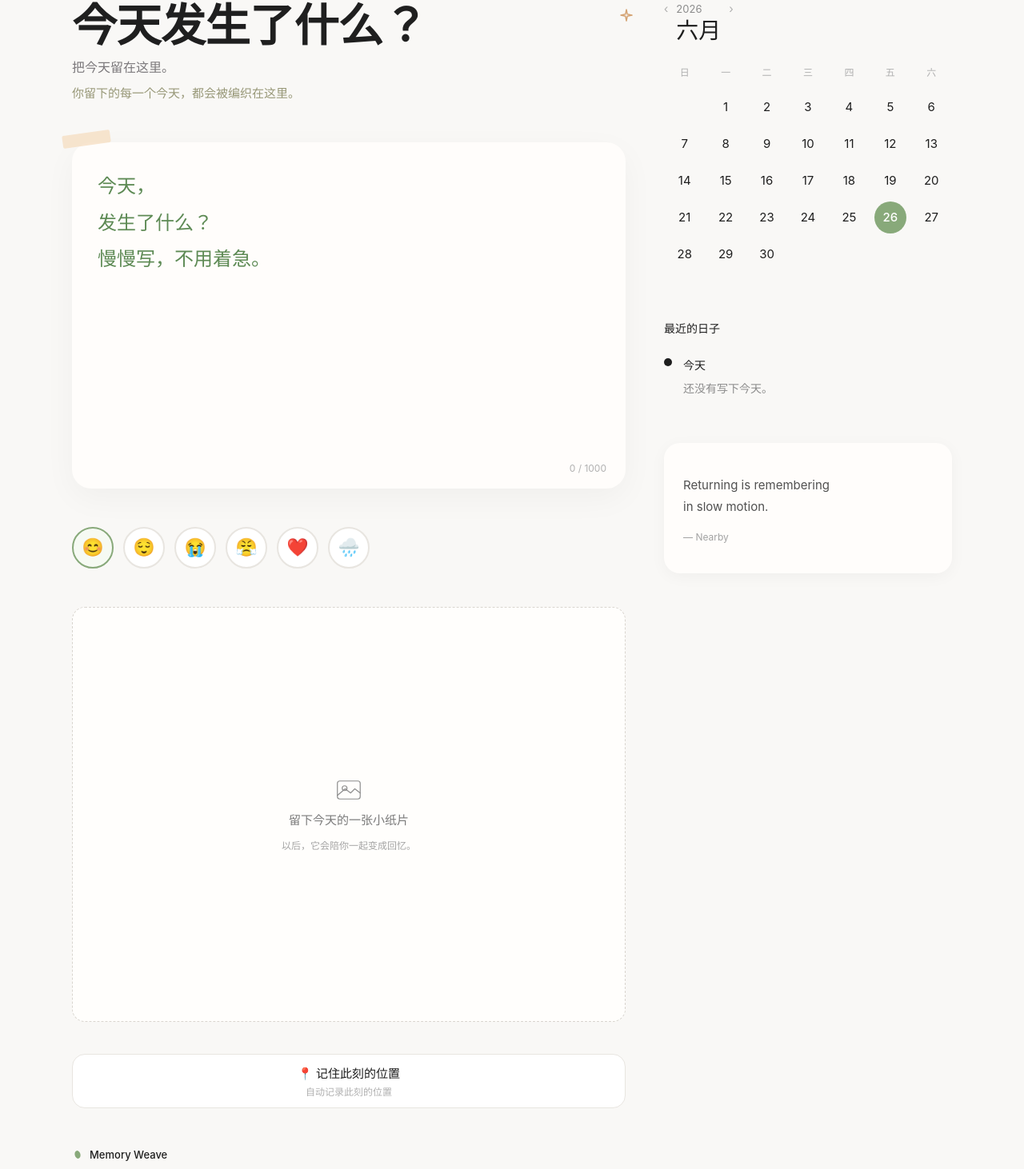
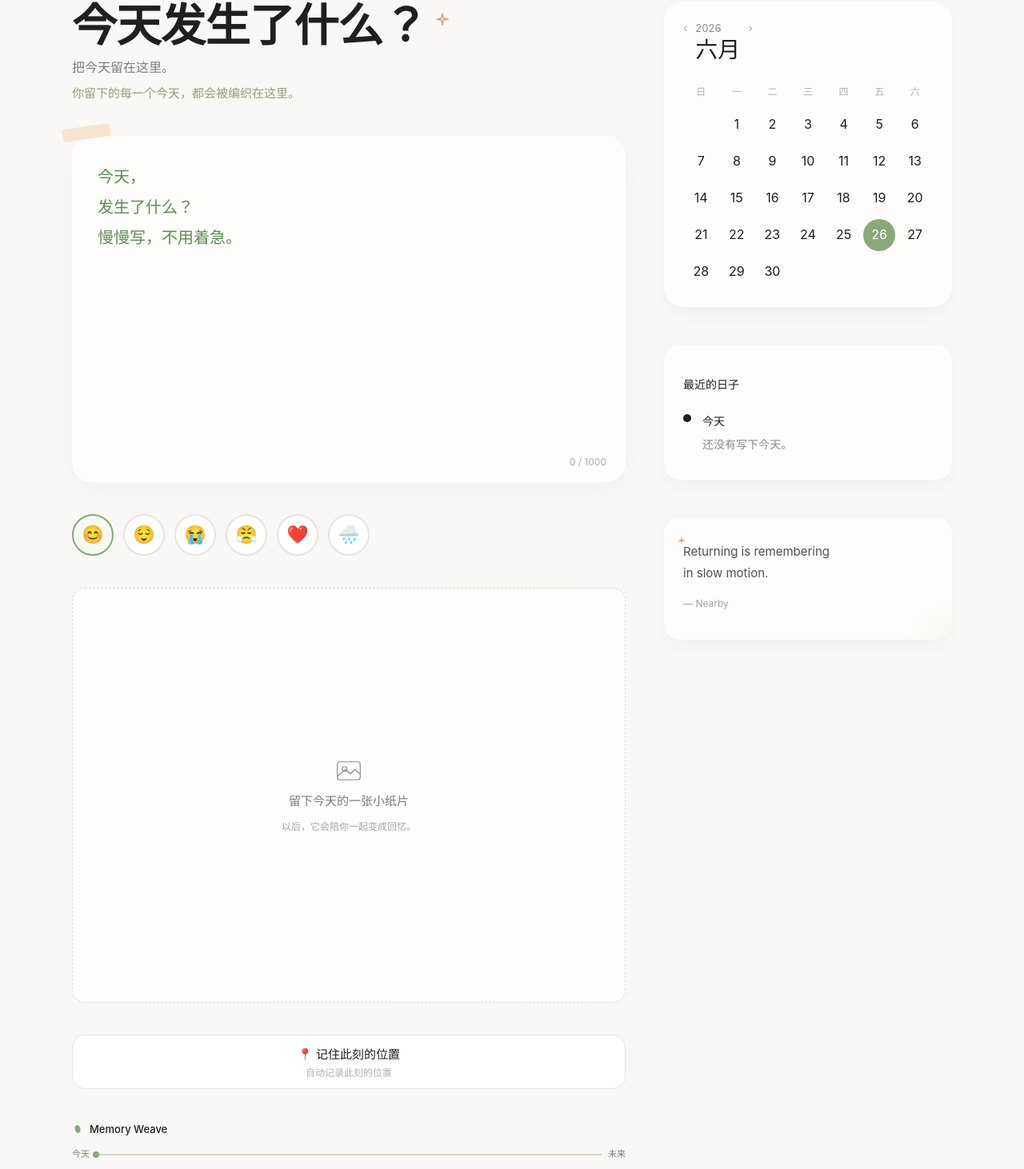
Before and after one commit to hello-morrow/nearby, a Next.js app: page /create in a window 1280 px wide. Shown: the part 38-1500 px from the top of the page at 80% size. Built offline with nearby package versions, Linux system fonts and the light colour scheme.

Commit message:
refine: align Create page with design spec — cards, paper tape, star, calendar, timeline, quote

```diff
--- a/src/app/create/page.tsx
+++ b/src/app/create/page.tsx
@@ -8,6 +8,7 @@ import type { DiaryEntry } from '@/types'
 import { getPreviousVisits } from '@/lib/places'
 
 const GREEN = '#88A97A'
+const GOLD = '#D4A373'
 const MOODS = ['😊', '😌', '😭', '😤', '❤️', '🌧️']
 
 export default function CreatePage() {
@@ -60,15 +61,19 @@ export default function CreatePage() {
 
         <div style={{ flex:'1 1 68%',display:'flex',flexDirection:'column' }}>
 
-          {/* Title */}
-          <div style={{ marginBottom:'48px',position:'relative' }}>
-            <h2 style={{ fontSize:'56px',fontWeight:700,lineHeight:1.1,color:'#1F1F1F',letterSpacing:'-0.5px',margin:'0 0 8px 0' }}>今天发生了什么？</h2>
-            {/* Hand-drawn star */}
-            <svg width="22" height="22" viewBox="0 0 22 22" fill="none" style={{ position:'absolute',top:'8px',right:'-12px' }}>
-              <path d="M11 2 L12.2 7.8 L18 9 L12.2 10.2 L11 16 L9.8 10.2 L4 9 L9.8 7.8Z" stroke="#D4A373" strokeWidth="1.5" strokeLinecap="round" strokeLinejoin="round" fill="none" />
-            </svg>
-            <p style={{ fontSize:'16px',color:'#7B787B',lineHeight:1.6,margin:'0 0 6px 0' }}>把今天留在这里。</p>
-            <p style={{ fontSize:'15px',color:'#989878',lineHeight:1.8,margin:0 }}>你留下的每一个今天，都会被编织在这里。</p>
+          {/* ══ Title with hand-drawn star ══ */}
+          <div style={{ marginBottom:'40px',position:'relative' }}>
+            <div style={{ display:'flex',alignItems:'flex-start',gap:'8px' }}>
+              <h2 style={{ fontSize:'56px',fontWeight:700,lineHeight:1.1,color:'#1F1F1F',letterSpacing:'-0.5px',margin:0 }}>
+                今天发生了什么？
+              </h2>
+              {/* Hand-drawn star — 22px #D4A373 */}
+              <svg width="22" height="22" viewBox="0 0 22 22" fill="none" style={{ flexShrink:0,marginTop:'12px' }}>
+                <path d="M11 3 L12.2 8.8 L18 10 L12.2 11.2 L11 17 L9.8 11.2 L4 10 L9.8 8.8Z" stroke={GOLD} strokeWidth="1.5" strokeLinecap="round" strokeLinejoin="round" fill="none" />
+              </svg>
+            </div>
+            <p style={{ fontSize:'16px',color:'#7B7B7B',lineHeight:1.6,margin:'8px 0 6px 0' }}>把今天留在这里。</p>
+            <p style={{ fontSize:'15px',color:'#9B9B7B',lineHeight:1.8,margin:0 }}>你留下的每一个今天，都会被编织在这里。</p>
           </div>
 
           {/* Welcome back */}
@@ -78,25 +83,25 @@ export default function CreatePage() {
             </div>
           )}
 
-          {/* Textarea — Input Card */}
-          <div style={{ position:'relative',marginBottom:'48px',backgroundColor:'#FFFDFB',borderRadius:'24px',padding:'32px',boxShadow:'0 12px 40px rgba(0,0,0,0.04)',overflow:'visible' }}>
-            {/* Paper tape */}
-            <div style={{ position:'absolute',top:'-12px',left:'-12px',width:'60px',height:'16px',backgroundColor:'#F6DFC2',borderRadius:'2px',transform:'rotate(-8deg)',opacity:0.76 }} />
+          {/* ══ Input Card ══ */}
+          <div style={{ position:'relative',marginBottom:'40px',backgroundColor:'#FFFDFB',borderRadius:'24px',padding:'32px',boxShadow:'0 12px 40px rgba(0,0,0,0.04)',overflow:'visible' }}>
+            {/* Paper tape — half outside */}
+            <div style={{ position:'absolute',top:'-12px',left:'-12px',width:'60px',height:'16px',backgroundColor:'#F6DFC2',borderRadius:'2px',transform:'rotate(-8deg)',opacity:0.75 }} />
 
-            <style>{`.create-placeholder::placeholder { color: #5D8A54; opacity: 1; }`}</style>
+            <style>{`.ph-green::placeholder { color: #5D8A54; opacity:1; }`}</style>
             <textarea
-              className="create-placeholder"
+              className="ph-green"
               value={content}
               onChange={(e) => setContent(e.target.value)}
               placeholder={'今天，\n发生了什么？\n慢慢写，不用着急。'}
               maxLength={MAX_CHARS}
-              style={{ width:'100%',height:'360px',padding:'0',border:'none',backgroundColor:'transparent',fontSize:'24px',lineHeight:1.9,color:'#20202D',resize:'none',fontFamily:'Inter, Noto Sans SC, sans-serif',outline:'none',boxSizing:'border-box' }}
+              style={{ width:'100%',height:'360px',padding:'0',border:'none',backgroundColor:'transparent',fontSize:'20px',lineHeight:1.9,color:'#2D2D2D',resize:'none',fontFamily:'Inter, Noto Sans SC, sans-serif',outline:'none',boxSizing:'border-box' }}
             />
             <span style={{ position:'absolute',bottom:'16px',right:'24px',fontSize:'12px',color:'#B0B0B0' }}>{content.length} / {MAX_CHARS}</span>
           </div>
 
           {/* Mood */}
-          <div style={{ marginBottom:'48px',display:'flex',gap:'12px',flexWrap:'wrap' }}>
+          <div style={{ marginBottom:'40px',display:'flex',gap:'12px',flexWrap:'wrap' }}>
             {MOODS.map((m) => (
               <button key={m} type="button" onClick={() => setMood(m)}
                 style={{
@@ -110,7 +115,7 @@ export default function CreatePage() {
             ))}
           </div>
 
-          {/* Image Upload */}
+          {/* Image Upload — hand-drawn camera */}
           <div style={{ marginBottom:'40px' }}>
             {image ? (
               <div style={{ position:'relative',borderRadius:'16px',overflow:'hidden' }}>
@@ -120,11 +125,9 @@ export default function CreatePage() {
               </div>
             ) : (
               <div onClick={() => fileInputRef.current?.click()}
-                style={{ width:'100%',aspectRatio:'4/3',borderRadius:'16px',border:'1px dashed #D9D5CF',backgroundColor:'#FFFEFC',display:'flex',flexDirection:'column',justifyContent:'center',alignItems:'center',cursor:'pointer',gap:'8px' }}>
+                style={{ width:'100%',aspectRatio:'4/3',borderRadius:'16px',border:'1px dashed #DED8CF',backgroundColor:'#FFFEFC',display:'flex',flexDirection:'column',justifyContent:'center',alignItems:'center',cursor:'pointer',gap:'8px' }}>
                 <svg width="36" height="36" viewBox="0 0 48 48" fill="none" stroke="#8D8D8D" strokeWidth="1.6" strokeLinecap="round" strokeLinejoin="round">
-                  <rect x="5" y="9" width="38" height="30" rx="4" />
-                  <circle cx="17" cy="21" r="4" />
-                  <path d="M5 33 L18 22 L27 29 L34 22 L43 29" />
+                  <rect x="5" y="9" width="38" height="30" rx="4" /><circle cx="17" cy="21" r="4" /><path d="M5 33 L18 22 L27 29 L34 22 L43 29" />
                 </svg>
                 <span style={{ fontSize:'15px',color:'#7B7B7B' }}>留下今天的一张小纸片</span>
                 <span style={{ fontSize:'12px',color:'#A4A4A4',marginTop:'2px' }}>以后，它会陪你一起变成回忆。</span>
@@ -134,7 +137,7 @@ export default function CreatePage() {
           </div>
 
           {/* Location */}
-          <div style={{ marginBottom:'48px' }}>
+          <div style={{ marginBottom:'40px' }}>
             <button type="button" onClick={handleLocation} disabled={locationLoading}
               style={{ width:'100%',minHeight:'56px',borderRadius:'16px',border:hasLocation?`1px solid ${GREEN}`:'1px solid #E8E5E0',backgroundColor:hasLocation?'#F6FAF3':'#FFFFFF',cursor:locationLoading?'not-allowed':'pointer',display:'flex',flexDirection:'column',alignItems:'center',justifyContent:'center',padding:'12px 20px',gap:'4px' }}>
               <span style={{ fontSize:'15px',color:hasLocation?GREEN:'#1E1E1E' }}>
@@ -146,7 +149,7 @@ export default function CreatePage() {
           </div>
 
           {/* Memory Weave */}
-          <div style={{ marginBottom:'48px' }}><MemoryWeave entryCount={entryCount} /></div>
+          <div style={{ marginBottom:'40px' }}><MemoryWeave entryCount={entryCount} /></div>
 
           {/* Save */}
           <button type="button" onClick={handleSave} disabled={!content.trim()||saving}
@@ -155,8 +158,8 @@ export default function CreatePage() {
             onMouseLeave={(e) => { e.currentTarget.style.opacity='1' }}
           >{saving?'保存中……':'留住今天'}</button>
 
-          <p style={{ fontSize:'13px',color:'#B5B5B5',textAlign:'center',marginTop:'48px',marginBottom:'40px' }}>
-            Nearby · Memory Weave 🌿
+          <p style={{ fontSize:'12px',color:'#A4A4A4',textAlign:'center',marginTop:'40px',marginBottom:'40px' }}>
+            Nearby · Memory Weave
           </p>
         </div>
 
--- a/src/components/Calendar.tsx
+++ b/src/components/Calendar.tsx
@@ -25,7 +25,7 @@ export default function Calendar({ recordedDates }: CalendarProps) {
   for(let d=1;d<=dim;d++) cells.push(d)
 
   return (
-    <div>
+    <div style={{ backgroundColor:'#FFFDFB',borderRadius:'24px',padding:'24px',boxShadow:'0 8px 24px rgba(0,0,0,0.04)' }}>
       <div style={{ display:'flex',alignItems:'baseline',gap:'10px',marginBottom:'24px' }}>
         <button onClick={prev} style={arr}>‹</button>
         <div>
@@ -35,8 +35,8 @@ export default function Calendar({ recordedDates }: CalendarProps) {
         <button onClick={next} style={arr}>›</button>
       </div>
 
-      <div style={{ display:'grid',gridTemplateColumns:'repeat(7,1fr)',marginBottom:'8px' }}>
-        {W.map(d => <div key={d} style={{ textAlign:'center',fontSize:'12px',color:'#B0B0B0',paddingBottom:'6px' }}>{d}</div>)}
+      <div style={{ display:'grid',gridTemplateColumns:'repeat(7,1fr)',marginBottom:'12px' }}>
+        {W.map(d => <div key={d} style={{ textAlign:'center',fontSize:'12px',color:'#B0B0B0' }}>{d}</div>)}
       </div>
 
       <div style={{ display:'grid',gridTemplateColumns:'repeat(7,1fr)',rowGap:'6px' }}>
@@ -44,10 +44,10 @@ export default function Calendar({ recordedDates }: CalendarProps) {
           <div key={i} style={{ display:'flex',alignItems:'center',justifyContent:'center',height:'40px' }}>
             {day!==null ? (
               isT(day) ? (
-                <div style={{ width:'40px',height:'40px',borderRadius:'999px',backgroundColor:'#88A97A',color:'#FFF',display:'flex',alignItems:'center',justifyContent:'center',fontSize:'15px',fontWeight:500 }}>{day}</div>
+                <div style={{ width:'40px',height:'40px',borderRadius:'999px',backgroundColor:'#88A97A',color:'#FFF',display:'flex',alignItems:'center',justifyContent:'center',fontSize:'16px',fontWeight:400 }}>{day}</div>
               ) : (
                 <div style={{ width:'40px',height:'40px',borderRadius:'999px',display:'flex',flexDirection:'column',alignItems:'center',justifyContent:'center' }}>
-                  <span style={{ fontSize:'15px',color:'#1E1E1E' }}>{day}</span>
+                  <span style={{ fontSize:'16px',fontWeight:400,color:'#1E1E1E' }}>{day}</span>
                   {hasR(day) && <div style={{ width:'4px',height:'4px',borderRadius:'50%',backgroundColor:'#88A97A',opacity:0.5 }} />}
                 </div>
               )
--- a/src/components/Quote.tsx
+++ b/src/components/Quote.tsx
@@ -23,10 +23,18 @@ export default function Quote() {
   }, [])
 
   return (
-    <div style={{ backgroundColor:'#FFFDFB',borderRadius:'20px',padding:'24px',boxShadow:'0 4px 20px rgba(0,0,0,0.04)' }}>
+    <div style={{ backgroundColor:'#FFFDFB',borderRadius:'20px',padding:'24px',boxShadow:'0 8px 24px rgba(0,0,0,0.04)',position:'relative',overflow:'hidden' }}>
+      {/* Watercolor corner */}
+      <div style={{ position:'absolute',bottom:0,right:0,width:'60px',height:'50px',background:'radial-gradient(ellipse at bottom right, rgba(136,169,122,0.08) 0%, transparent 70%)',pointerEvents:'none' }} />
+      {/* Spark */}
+      <div style={{ position:'absolute',top:'14px',left:'16px' }}>
+        <svg width="12" height="12" viewBox="0 0 12 12" fill="none">
+          <path d="M6 1 L6.8 4.8 L10.6 6 L6.8 7.2 L6 11 L5.2 7.2 L1.4 6 L5.2 4.8Z" fill="#D4A373" stroke="none" />
+        </svg>
+      </div>
       {quote ? (
         <>
-          <p style={{ fontSize:'15px',fontWeight:400,lineHeight:1.8,color:'#505050',whiteSpace:'pre-line',textAlign:'left' }}>
+          <p style={{ fontSize:'15px',fontWeight:400,lineHeight:1.8,color:'#505050',whiteSpace:'pre-line',textAlign:'left',marginTop:'4px' }}>
             {quote}
           </p>
           <p style={{ fontSize:'12px',color:'#A2A2A2',marginTop:'12px' }}>— Nearby</p>
--- a/src/components/Timeline.tsx
+++ b/src/components/Timeline.tsx
@@ -38,7 +38,7 @@ export default function Timeline({ draft }: TimelineProps) {
   })
 
   return (
-    <div>
+    <div style={{ backgroundColor:'#FFFDFB',borderRadius:'20px',padding:'24px',boxShadow:'0 8px 24px rgba(0,0,0,0.04)' }}>
       <h3 style={{ fontSize:'14px',fontWeight:500,color:'#1E1E1E',marginBottom:'20px' }}>最近的日子</h3>
 
       <div style={{ position:'relative' }}>
@@ -46,9 +46,9 @@ export default function Timeline({ draft }: TimelineProps) {
           <div key={item.id} onClick={()=>{if(!item.isDraft)router.push(`/today?id=${item.id}`)}}
             style={{ position:'relative',paddingLeft:'24px',cursor:item.isDraft?'default':'pointer',minHeight:'64px',display:'flex',alignItems:'flex-start',paddingBottom:idx<items.length-1?'20px':'0' }}>
             {idx<items.length-1 && (
-              <div style={{ position:'absolute',left:'4px',top:'14px',bottom:'-64px',width:'2px',backgroundColor:'#E8E5E0' }} />
+              <div style={{ position:'absolute',left:'4px',top:'14px',bottom:'-64px',width:'2px',backgroundColor:'#DDD2C4' }} />
             )}
-            <div style={{ position:'absolute',left:'0',top:'6px',width:'10px',height:'10px',borderRadius:'50%',backgroundColor:item.isToday?'#1E1E1E':'#DDD4C8' }} />
+            <div style={{ position:'absolute',left:'0',top:'6px',width:'10px',height:'10px',borderRadius:'50%',backgroundColor:item.isToday?'#1E1E1E':'#DDD2C4' }} />
             <div style={{ display:'flex',flexDirection:'column',gap:'4px' }}>
               <span style={{ fontSize:'14px',color:item.isToday?'#1E1E1E':'#8C8C8C',fontWeight:item.isToday?500:400 }}>{item.label}{item.isDraft&&' · 正在记录'}</span>
               <div style={{ display:'flex',alignItems:'flex-start',gap:'6px' }}>
@@ -67,6 +67,11 @@ export default function Timeline({ draft }: TimelineProps) {
           </div>
         )}
       </div>
+
+      {/* View all */}
+      {items.length>0 && (
+        <a href="/mobile/timeline" style={{ display:'inline-block',marginTop:'16px',fontSize:'13px',color:'#88A97A',textDecoration:'none',fontWeight:500 }}>查看全部记录 →</a>
+      )}
     </div>
   )
 }
```
